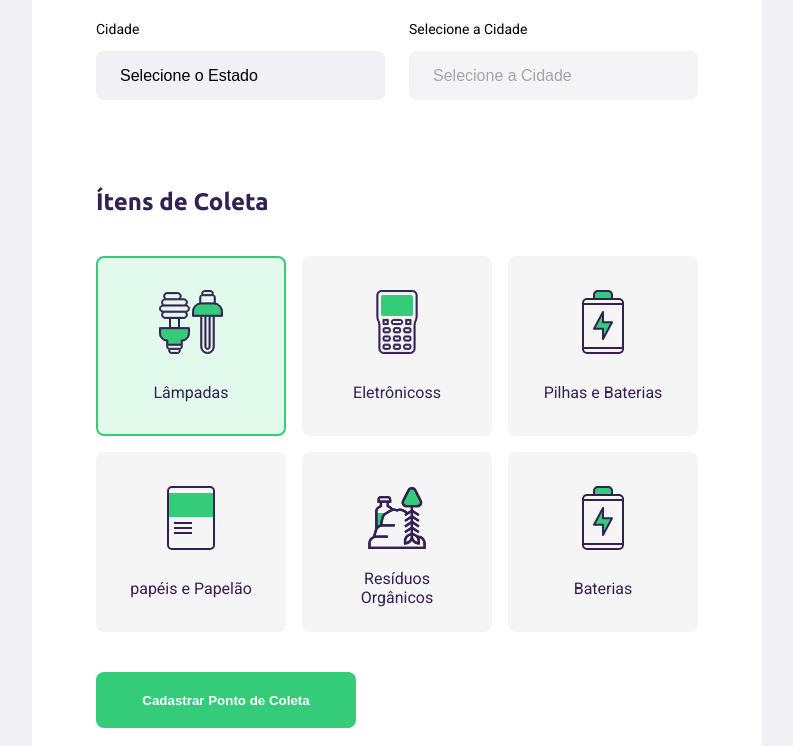
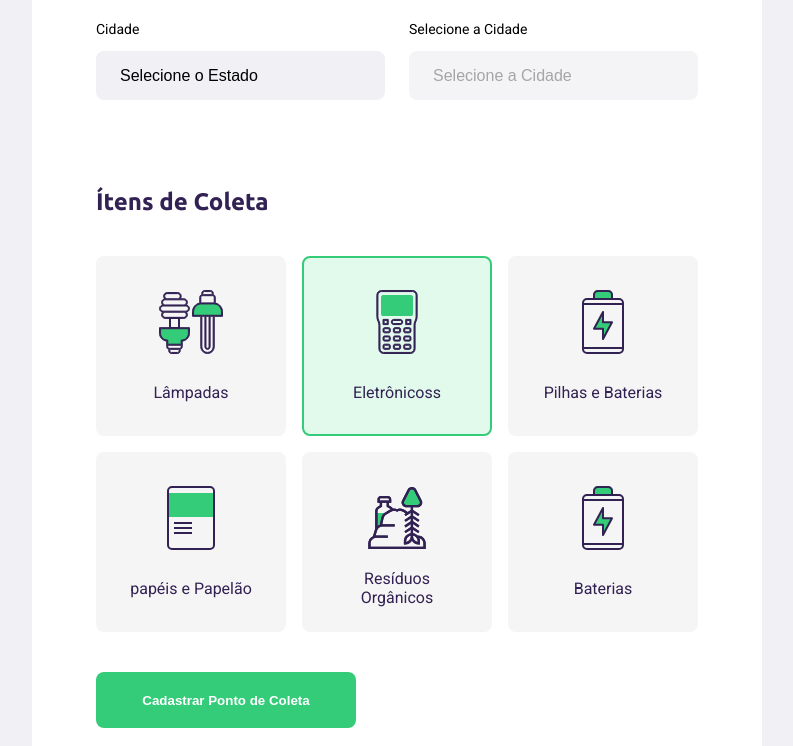
Before and after one commit to drigosantos81/e-coleta, a plain HTML site: page create-point.html in a window 1280 px wide. Both pictures are taken after a click on the item "Eletrônicoss". Shown: the part 589-1335 px from the top of the page, without its empty margins (243-1036 px from the left). Drawn offline with Linux system fonts and the light colour scheme; no server answers.

Commit message:
Adicionado funcinalidade toggle para seleção e deseleção de um item.

```diff
--- a/create-point.html
+++ b/create-point.html
@@ -64,7 +64,7 @@
                     <h2>Ítens de Coleta</h2>
                 </legend>
                 <div class="items-grid">
-                    <li data-id="1" class="selected">
+                    <li data-id="1">
                         <img src="./assets/lampadas.svg" alt="Lâmpadas">
                         <span>Lâmpadas</span>
                     </li>
--- a/scripts/scripts.js
+++ b/scripts/scripts.js
@@ -46,3 +46,17 @@ function getCities(event) {
 document
     .querySelector('select[name=uf')
     .addEventListener('change', getCities);
+
+const itemsToCollect = document.querySelectorAll('.items-grid li');
+for (const item of itemsToCollect) {
+    item.addEventListener('click', handleSelectedItem)
+}
+
+function handleSelectedItem(event) {
+    const itemLi = event.target;
+
+    itemLi.classList.toggle('selected')
+
+    const itemId = itemLi.dataset.id;
+
+}
--- a/styles/create-point.css
+++ b/styles/create-point.css
@@ -140,3 +140,8 @@ form button:hover {
     background: #e1faec;
     border: 2px solid #34cb79;
 }
+
+.items-grid li img,
+.items-grid li span {
+    pointer-events: none;
+}
```
